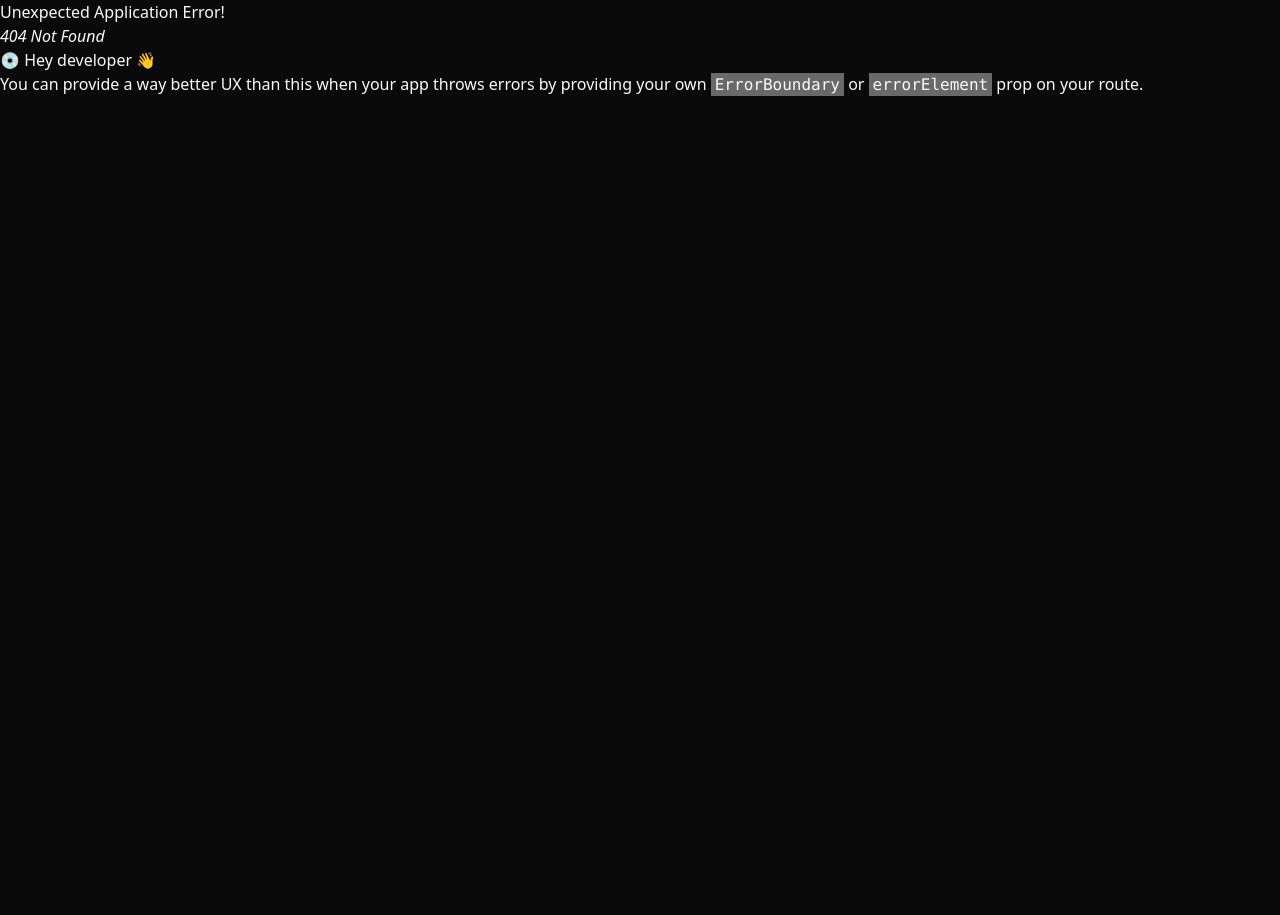
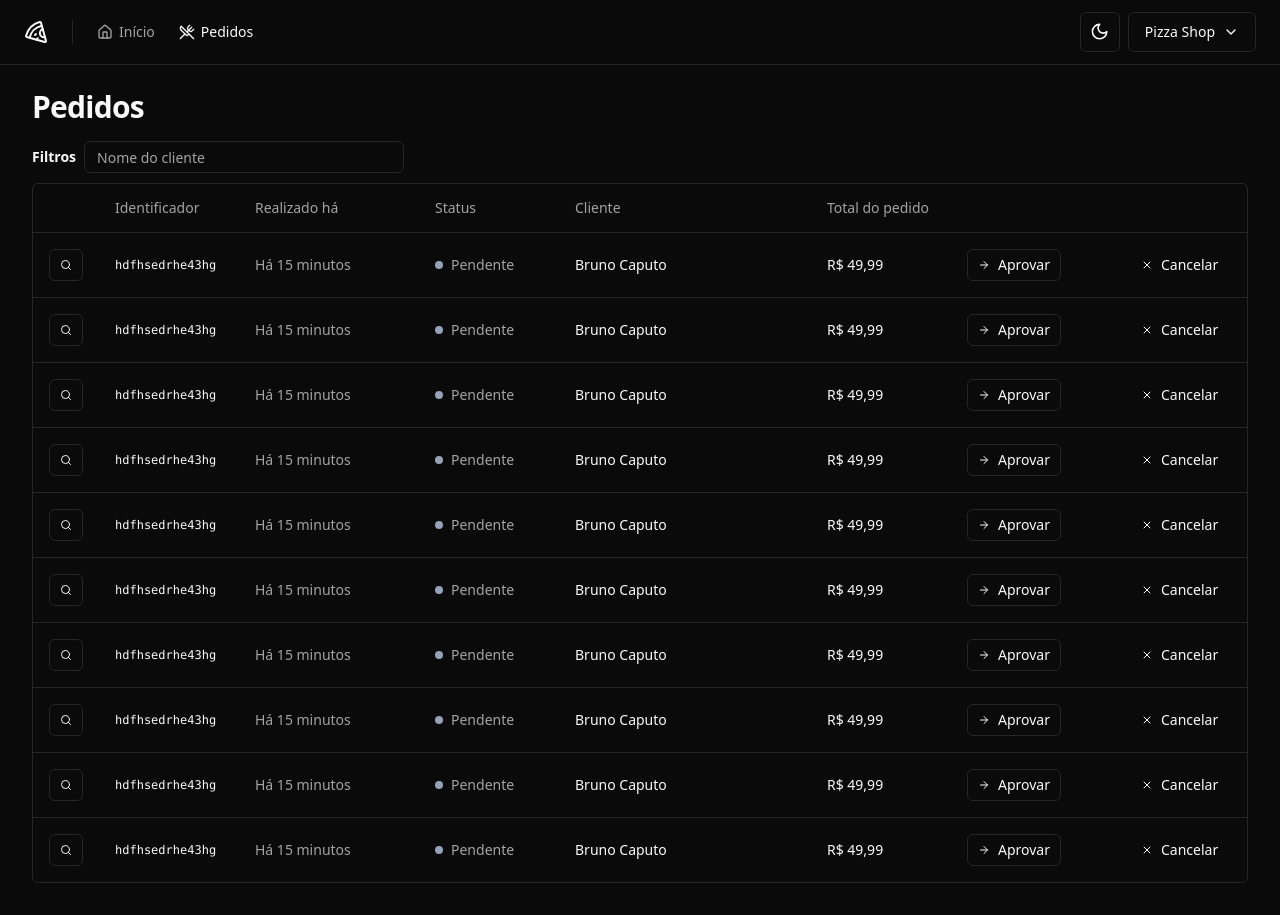
Before and after one commit to BrunoCaputo/pizza-shop, a React app: page /orders in a window 1280 px wide. Before the commit this address had no page. Before the commit the page ends 800 px from the top, so only its background shows below. Built offline with nearby package versions, Linux system fonts and the light colour scheme; the HTML template or start-up script is replaced by a standard one.

Commit message:
feat: Orders table

```diff
--- a/src/components/ui/button.tsx
+++ b/src/components/ui/button.tsx
@@ -21,6 +21,7 @@
       },
       size: {
         default: 'h-10 px-4 py-2',
+        xs: 'h-8 px-2.5',
         sm: 'h-9 rounded-md px-3',
         lg: 'h-11 rounded-md px-8',
         icon: 'h-10 w-10',
--- /dev/null
+++ b/src/components/ui/table.tsx
@@ -0,0 +1,117 @@
+import * as React from 'react'
+
+import { cn } from '@/lib/utils'
+
+const Table = React.forwardRef<
+  HTMLTableElement,
+  React.HTMLAttributes<HTMLTableElement>
+>(({ className, ...props }, ref) => (
+  <div className="relative w-full overflow-auto">
+    <table
+      ref={ref}
+      className={cn('w-full caption-bottom text-sm', className)}
+      {...props}
+    />
+  </div>
+))
+Table.displayName = 'Table'
+
+const TableHeader = React.forwardRef<
+  HTMLTableSectionElement,
+  React.HTMLAttributes<HTMLTableSectionElement>
+>(({ className, ...props }, ref) => (
+  <thead ref={ref} className={cn('[&_tr]:border-b', className)} {...props} />
+))
+TableHeader.displayName = 'TableHeader'
+
+const TableBody = React.forwardRef<
+  HTMLTableSectionElement,
+  React.HTMLAttributes<HTMLTableSectionElement>
+>(({ className, ...props }, ref) => (
+  <tbody
+    ref={ref}
+    className={cn('[&_tr:last-child]:border-0', className)}
+    {...props}
+  />
+))
+TableBody.displayName = 'TableBody'
+
+const TableFooter = React.forwardRef<
+  HTMLTableSectionElement,
+  React.HTMLAttributes<HTMLTableSectionElement>
+>(({ className, ...props }, ref) => (
+  <tfoot
+    ref={ref}
+    className={cn(
+      'border-t bg-muted/50 font-medium [&>tr]:last:border-b-0',
+      className,
+    )}
+    {...props}
+  />
+))
+TableFooter.displayName = 'TableFooter'
+
+const TableRow = React.forwardRef<
+  HTMLTableRowElement,
+  React.HTMLAttributes<HTMLTableRowElement>
+>(({ className, ...props }, ref) => (
+  <tr
+    ref={ref}
+    className={cn(
+      'border-b transition-colors hover:bg-muted/50 data-[state=selected]:bg-muted',
+      className,
+    )}
+    {...props}
+  />
+))
+TableRow.displayName = 'TableRow'
+
+const TableHead = React.forwardRef<
+  HTMLTableCellElement,
+  React.ThHTMLAttributes<HTMLTableCellElement>
+>(({ className, ...props }, ref) => (
+  <th
+    ref={ref}
+    className={cn(
+      'h-12 px-4 text-left align-middle font-medium text-muted-foreground [&:has([role=checkbox])]:pr-0',
+      className,
+    )}
+    {...props}
+  />
+))
+TableHead.displayName = 'TableHead'
+
+const TableCell = React.forwardRef<
+  HTMLTableCellElement,
+  React.TdHTMLAttributes<HTMLTableCellElement>
+>(({ className, ...props }, ref) => (
+  <td
+    ref={ref}
+    className={cn('p-4 align-middle [&:has([role=checkbox])]:pr-0', className)}
+    {...props}
+  />
+))
+TableCell.displayName = 'TableCell'
+
+const TableCaption = React.forwardRef<
+  HTMLTableCaptionElement,
+  React.HTMLAttributes<HTMLTableCaptionElement>
+>(({ className, ...props }, ref) => (
+  <caption
+    ref={ref}
+    className={cn('mt-4 text-sm text-muted-foreground', className)}
+    {...props}
+  />
+))
+TableCaption.displayName = 'TableCaption'
+
+export {
+  Table,
+  TableHeader,
+  TableBody,
+  TableFooter,
+  TableHead,
+  TableRow,
+  TableCell,
+  TableCaption,
+}
--- /dev/null
+++ b/src/pages/app/orders/orders.tsx
@@ -0,0 +1,90 @@
+import { ArrowRight, Search, X } from 'lucide-react'
+import { Helmet } from 'react-helmet-async'
+
+import { Button } from '@/components/ui/button'
+import { Input } from '@/components/ui/input'
+import {
+  Table,
+  TableBody,
+  TableCell,
+  TableHead,
+  TableHeader,
+  TableRow,
+} from '@/components/ui/table'
+
+export function Orders() {
+  return (
+    <>
+      <Helmet title="Pedidos" />
+      <div className="flex flex-col gap-4">
+        <h1 className="text-3xl font-bold tracking-tight">Pedidos</h1>
+      </div>
+      <div className="space-y-2.5">
+        <form className="flex items-center gap-2">
+          <span className="text-sm font-semibold">Filtros</span>
+          <Input placeholder="Nome do cliente" className="h-8 w-[320px]" />
+        </form>
+
+        <div className="rounded-md border">
+          <Table>
+            <TableHeader>
+              <TableRow>
+                <TableHead className="w-[64px]"></TableHead>
+                <TableHead className="w-[140px]">Identificador</TableHead>
+                <TableHead className="w-[180px]">Realizado há</TableHead>
+                <TableHead className="w-[140px]">Status</TableHead>
+                <TableHead>Cliente</TableHead>
+                <TableHead className="w-[140px]">Total do pedido</TableHead>
+                <TableHead className="w-[164px]"></TableHead>
+                <TableHead className="w-[132px]"></TableHead>
+              </TableRow>
+            </TableHeader>
+
+            <TableBody>
+              {Array.from({ length: 10 }).map((_, i) => {
+                return (
+                  <TableRow key={i}>
+                    <TableCell>
+                      <Button variant="outline" size="xs">
+                        <Search className="h-3 w-3" />
+                        <span className="sr-only">Detalhes do pedido</span>
+                      </Button>
+                    </TableCell>
+                    <TableCell className="font-mono text-xs font-medium">
+                      hdfhsedrhe43hg
+                    </TableCell>
+                    <TableCell className="text-muted-foreground">
+                      Há 15 minutos
+                    </TableCell>
+                    <TableCell>
+                      <div className="flex items-center gap-2">
+                        <span className="h-2 w-2 rounded-full bg-slate-400" />
+                        <span className="font-medium text-muted-foreground">
+                          Pendente
+                        </span>
+                      </div>
+                    </TableCell>
+                    <TableCell className="font-medium">Bruno Caputo</TableCell>
+                    <TableCell className="font-medium">R$ 49,99</TableCell>
+                    <TableCell>
+                      <Button variant="outline" size="xs">
+                        <ArrowRight className="mr-2 h-3 w-3" />
+                        Aprovar
+                      </Button>
+                    </TableCell>
+                    <TableCell>
+                      <Button variant="ghost" size="xs">
+                        <X className="mr-2 h-3 w-3" />
+                        Cancelar
+                      </Button>
+                    </TableCell>
+                  </TableRow>
+                )
+              })}
+            </TableBody>
+          </Table>
+        </div>
+      </div>
+    </>
+  )
+}
--- a/src/routes.tsx
+++ b/src/routes.tsx
@@ -3,6 +3,7 @@
 import { AppLayout } from './pages/_layouts/app'
 import { AuthLayout } from './pages/_layouts/auth'
 import { Dashboard } from './pages/app/dashboard'
+import { Orders } from './pages/app/orders/orders'
 import { SignIn } from './pages/auth/sign-in'
 import { SignUp } from './pages/auth/sign-up'
 
@@ -10,7 +11,10 @@
   {
     path: '/',
     element: <AppLayout />,
-    children: [{ path: '/', element: <Dashboard /> }],
+    children: [
+      { path: '/', element: <Dashboard /> },
+      { path: '/orders', element: <Orders /> },
+    ],
   },
   {
     path: '/',
```
